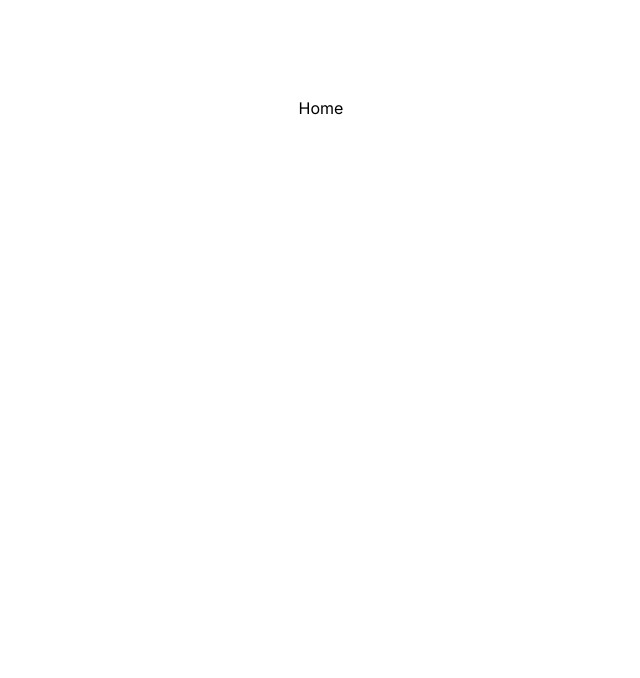
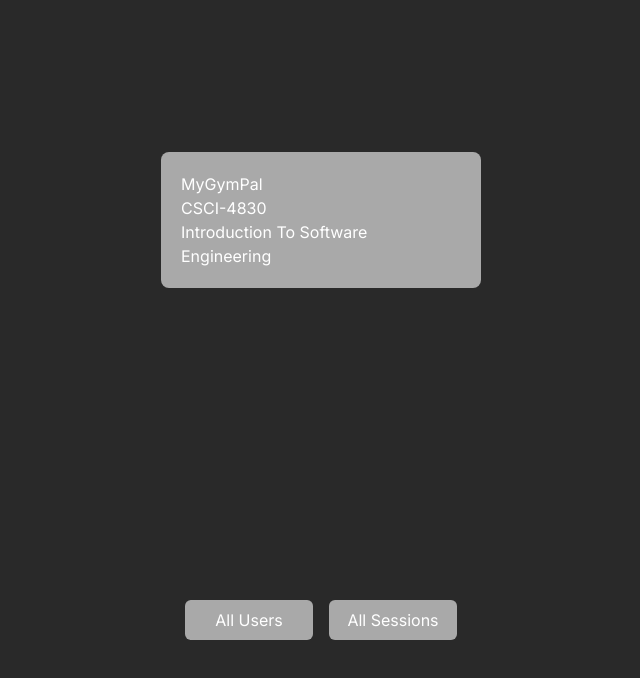
Before and after one commit to edmontoya1/MyGymPal-Nextjs, a Next.js app: page / in a window 1280 px wide. Shown: the top 678 px of the page, without its empty margins (319-959 px from the left). Built offline with nearby package versions, Linux system fonts and the light colour scheme.

Commit message:
[New]: Home page

```diff
--- a/app/layout.tsx
+++ b/app/layout.tsx
@@ -1,21 +1,25 @@
-import './globals.css'
-import { Inter } from 'next/font/google'
+import { Suspense } from "react";
+import "./globals.css";
+import { Inter } from "next/font/google";
+import Loading from "./loading";
 
-const inter = Inter({ subsets: ['latin'] })
+const inter = Inter({ subsets: ["latin"] });
 
 export const metadata = {
-  title: 'Create Next App',
-  description: 'Generated by create next app',
-}
+  title: "Create Next App",
+  description: "Generated by create next app",
+};
 
 export default function RootLayout({
   children,
 }: {
-  children: React.ReactNode
+  children: React.ReactNode;
 }) {
   return (
     <html lang="en">
-      <body className={inter.className}>{children}</body>
+      <body className={`${inter.className} bg-[#292929]`}>
+        <Suspense fallback={<Loading />}>{children}</Suspense>
+      </body>
     </html>
-  )
+  );
 }
--- /dev/null
+++ b/app/loading.tsx
@@ -0,0 +1,9 @@
+import React from "react";
+
+type Props = {};
+
+const Loading = (props: Props) => {
+  return <div className="w-screen bg-white">loading...</div>;
+};
+
+export default Loading;
--- a/app/page.tsx
+++ b/app/page.tsx
@@ -1,7 +1,21 @@
+import Link from "next/link";
+
 export default function Home() {
   return (
-    <main className="flex min-h-screen flex-col items-center justify-between p-24">
-      Home
+    <main className="flex min-h-screen flex-col items-center justify-around text-white">
+      <div className="w-80 rounded-lg bg-[#a9a9a9] p-5">
+        <h2>MyGymPal</h2>
+        <h3>CSCI-4830</h3>
+        <h2>Introduction To Software Engineering</h2>
+      </div>
+      <div className="flex ">
+        <div className="m-2 w-32 rounded-md bg-[#a9a9a9] p-2 text-center">
+          <Link href={"/users"}>All Users</Link>
+        </div>
+        <div className="m-2 w-32 rounded-md bg-[#a9a9a9] p-2 text-center">
+          <Link href={"/sessions"}>All Sessions</Link>
+        </div>
+      </div>
     </main>
   );
 }
```
